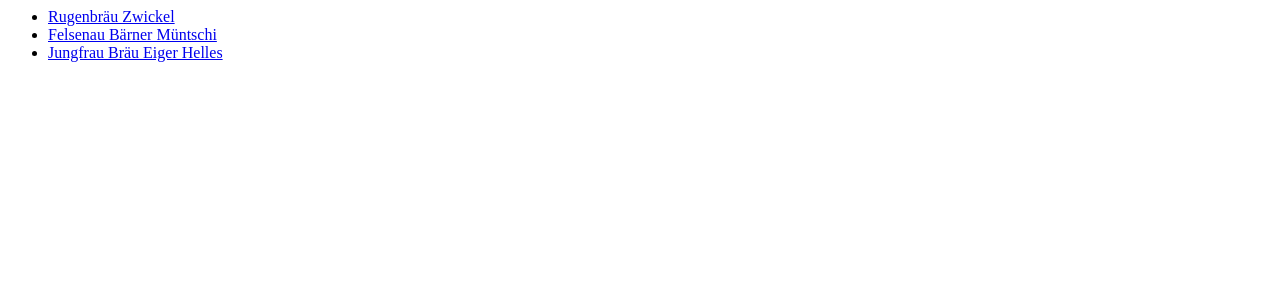
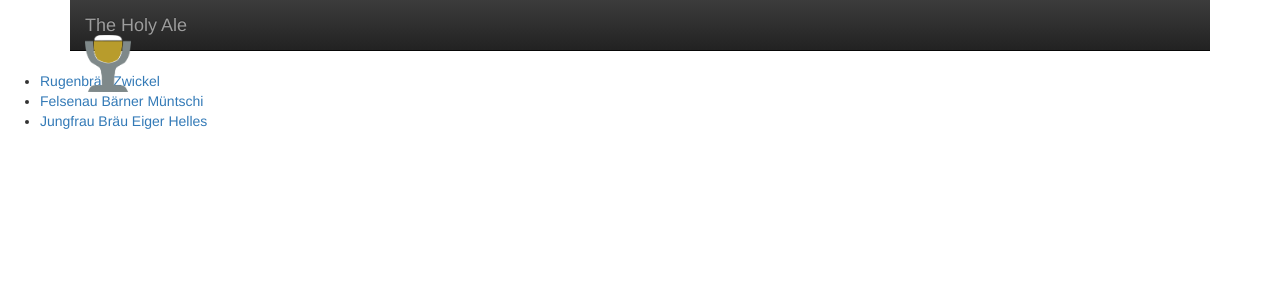
Before and after one commit to Quentinflueckiger/Holy-Ale-Of-Beer, a Django app: template theholyale/beer/templates/beer/index.html in a window 1280 px wide. Shown: the top 300 px of the page. Run offline with Django 3.2, Linux system fonts and the light colour scheme; the template is opened without the code that fills it: values that come from a table or form of the project are taken from there, others are empty; data comes from the database, SQL or seed files in the repository; both versions use the stored data as it was after the commit; parts of the project's set-up code (start-up, migrations or seed data) failed here and were passed over; some libraries are stand-ins or nearby versions.

Commit message:
initial commit for some template files

```diff
--- a/theholyale/beer/templates/beer/index.html
+++ b/theholyale/beer/templates/beer/index.html
@@ -1,5 +1,9 @@
+{% extends "base.html" %}
+
+{% block content %}
 <ul>
 	{% for beer in beer_list %}
 	<li><a href="{% url 'detail' beer.id %}" >{{beer.brand.name}} {{beer.name}}</a></li>
 	{% endfor %}
 </ul>
+{% endblock %}
--- a/theholyale/beer/views.py
+++ b/theholyale/beer/views.py
@@ -28,5 +28,5 @@ def rate(request, beer_id):
 	except(KeyError):
 		return render(request, 'beer/detail', {'beer':beer})
 	else:
-		Rating.objects.create(beer=Beer.objects.get(pk=beer_id), rating=int(r), comment=c)
+		Rating.objects.create(beer=Beer.objects.get(pk=beer_id), rating=r, comment=c)
 		return HttpResponse("You're rating the beer with  %s stars" %  r)
--- /dev/null
+++ b/theholyale/theholyale/templates/theholyale/base.html
@@ -0,0 +1,53 @@
+<html>
+<head>
+
+	<!-- Bootstrap CSS -->
+	<link rel="stylesheet" href="https://maxcdn.bootstrapcdn.com/bootstrap/3.2.0/css/bootstrap.min.css">
+	<!-- Link javascript,Bootstrap-->
+	<script src="https://code.jquery.com/jquery-1.11.1.min.js"></script>
+	<!-- Custom CSS -->
+	<link rel="stylesheet" type="text/css" href="C:\Documents and Settings\CPVR\Desktop\workspace\Holy-Ale-Of-Beer\css\style.css">
+	<link rel="stylesheet" type="text/css" href="css/beershopstyle.css">
+
+	<!-- Bootstrap Optional theme -->
+	<link rel="stylesheet" href="https://maxcdn.bootstrapcdn.com/bootstrap/3.2.0/css/bootstrap-theme.min.css"-->
+
+	<!-- Bootstrap JavaScript -->
+	<script src="https://maxcdn.bootstrapcdn.com/bootstrap/3.2.0/js/bootstrap.min.js"></script>
+
+
+	<title>{% block title %}{% endblock %}</title>
+</head>
+<body>
+<!--		NavBar-->
+	<div class="navbar-wrapper">
+		<div class="container">
+      		<div class="navbar navbar-inverse navbar-static-top" role="navigation">
+        		<div class="container">
+					<div class="navbar-header">
+						<button type="button" class="navbar-toggle collapsed" data-toggle="collapse" data-target=".navbar-collapse">
+							<span class="sr-only">Toggle navigation</span>
+							<span class="icon-bar"></span>
+							<span class="icon-bar"></span>
+							<span class="icon-bar"></span>
+						</button>
+						<p><a class="navbar-brand"  class="active" href="index.html">The Holy Ale <img src="Bilder und Gifs/logo_transp.png" alt="Logo" width="46" height="57"></a></p>
+					</div>
+					<div class="navbar-collapse collapse" style="height: 1px;">
+						<ul class="nav navbar-nav">
+							{% block navbar %}{% endblock %}
+
+							<!--<li (class="active")><a href="blog.html">Blog</a></li>
+							<li><a href="shops.html">Shops</a></li>
+							<li><a href="beers.html">Beers</a></li>
+							<li><a href="about.html">About</a></li>-->
+						</ul>
+					</div>
+				</div>
+			</div>
+		</div>
+	</div>
+<!--	Content-->
+	{% block content %}{% endblock %}
+</body>
+</html>
--- a/theholyale/theholyale/urls.py
+++ b/theholyale/theholyale/urls.py
@@ -5,7 +5,7 @@ admin.autodiscover()
 
 urlpatterns = patterns('',
     # Examples:
-    # url(r'^$', 'theholyale.views.home', name='home'),
+#    url(r'^$', 'theholyale.views.home', name='home'),
     # url(r'^blog/', include('blog.urls')),
 	url(r'^beer/', include('beer.urls')),
 
```
Also changed, not shown: theholyale/beer/templates/beer/_base.html (added, +24 -0 lines), theholyale/db.sqlite3, 3 other files.
